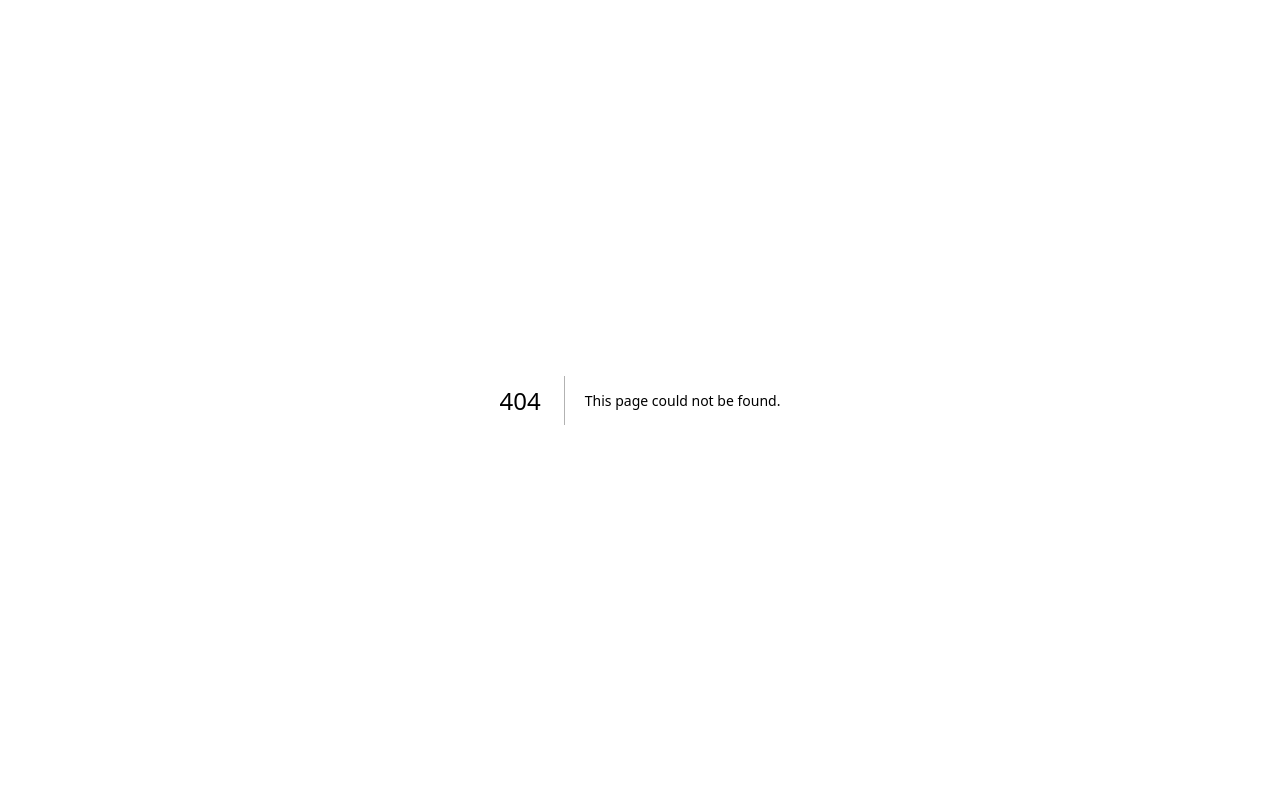
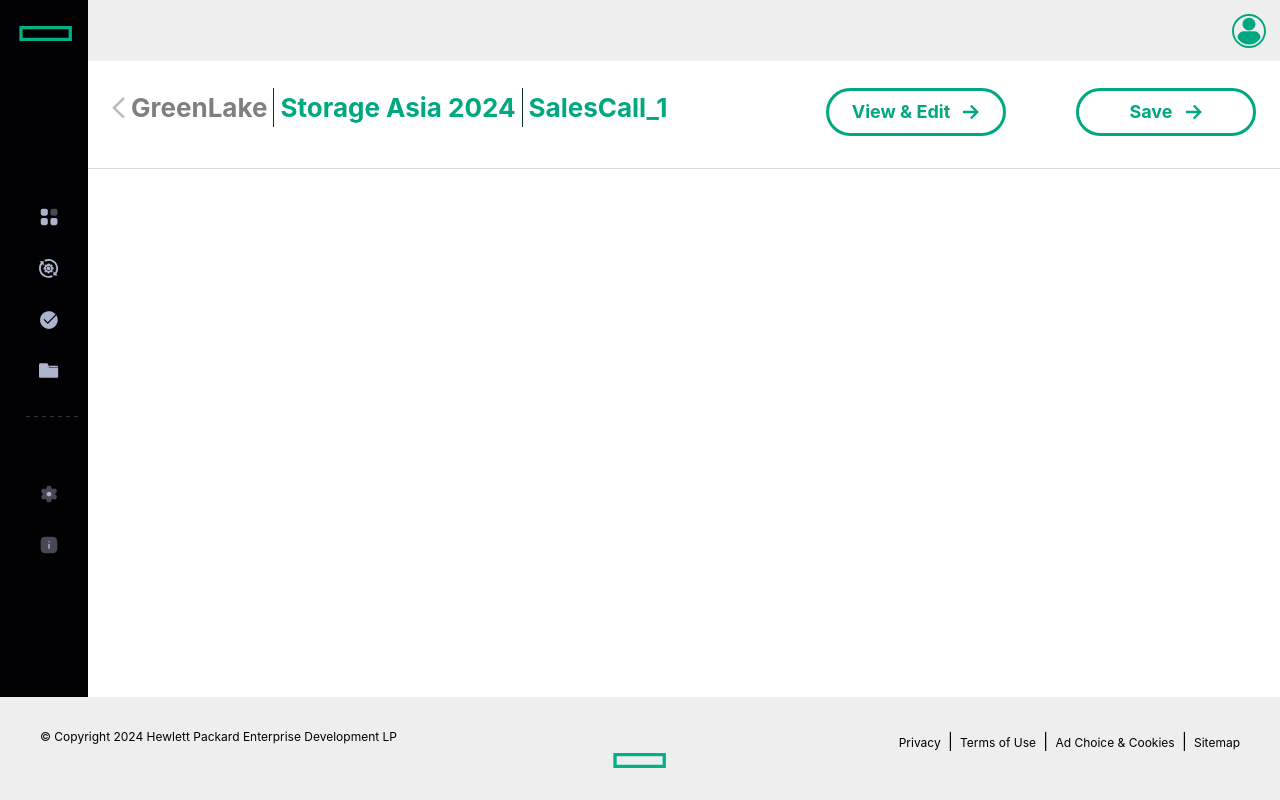
Before and after one commit to fyziOnline/asset_craft_next_fe, a Next.js app: page /call-script/call-script-edit in a window 1280 px wide. Before the commit this address had no page. Built offline with nearby package versions, Linux system fonts and the light colour scheme.

Commit message:
add edit form page

```diff
--- /dev/null
+++ b/src/app/call-script/call-script-edit/page.tsx
@@ -0,0 +1,41 @@
+'use client';
+import React, { useState } from 'react';
+import Breadcrumb from "@/components/global/Breadcrumb";
+import Button from '@/components/global/Button';
+import LayoutWrapper from "@/layout/LayoutWrapper";
+
+const Page = () => {
+
+    return (
+        <LayoutWrapper layout="main">
+            <div className="flex py-[2rem] px-[1.5rem]">
+                <div className='flex-1'>
+                    <Breadcrumb projectName="GreenLake" TaskName="Storage Asia 2024" TaskType="SalesCall_1" />
+                </div>
+                <div className='flex'>
+                    <Button
+                        buttonText='View & Edit'
+                        showIcon
+                        textStyle='text-[1rem] font-base text-[#00A881]'
+                        textColor="text-[#00A881]"
+                        iconColor="#00A881"
+                        backgroundColor='bg-[#fff]'
+                        customClass='min-w-[180px] static border-[3px] border-[#00A881] px-[1.4rem] py-2 group-hover:border-white mr-[70px]' />
+                    <Button
+                        buttonText='Save'
+                        showIcon
+                        textStyle='text-[1rem] font-base text-[#00A881]'
+                        textColor="text-[#00A881]"
+                        iconColor="#00A881"
+                        backgroundColor='bg-[#fff]'
+                        customClass='min-w-[180px] static border-[3px] border-[#00A881] px-[1.4rem] py-2 group-hover:border-white' />
+                </div>
+            </div>
+            <div className="min-h-[70vh] border-t border-solid border-[#D9D9D9]">
+
+            </div>
+        </LayoutWrapper>
+    );
+};
+
+export default Page;
--- a/src/app/call-script/call-script-form/page.tsx
+++ b/src/app/call-script/call-script-form/page.tsx
@@ -10,8 +10,10 @@
 import ChildrenTitle from './components/ChildrenTitle';
 import ChooseLabel from './components/ChooseLabel';
 import RangeSlider from '@/components/global/RangeSlider';
+import { useRouter } from 'next/navigation';
 
 const Page = () => {
+    const router = useRouter();
     const [isOpen, setIsOpen] = useState(false);
     const [generateStep, setGenerateStep] = useState(1); //1 - Normal, 2 - (Loading or disable), 3 - Regenerate
     const [checkedList, setCheckedList] = useState<number[]>([]);
@@ -54,6 +56,10 @@
             setIsOpen(true)
         }
         setGenerateStep(newStep)
+    }
+
+    const handleEdit = () => {
+        router.push("/call-script/call-script-edit")
     }
 
     const sidebarStep1 = () => {
@@ -160,6 +166,7 @@
                         textColor="text-[#00A881]"
                         iconColor="#00A881"
                         backgroundColor='bg-[#fff]'
+                        handleClick={handleEdit}
                         customClass='min-w-[180px] static border-[3px] border-[#00A881] px-[1.4rem] py-2 group-hover:border-white mr-[70px]' />
                     <Button
                         buttonText='Save'
```
